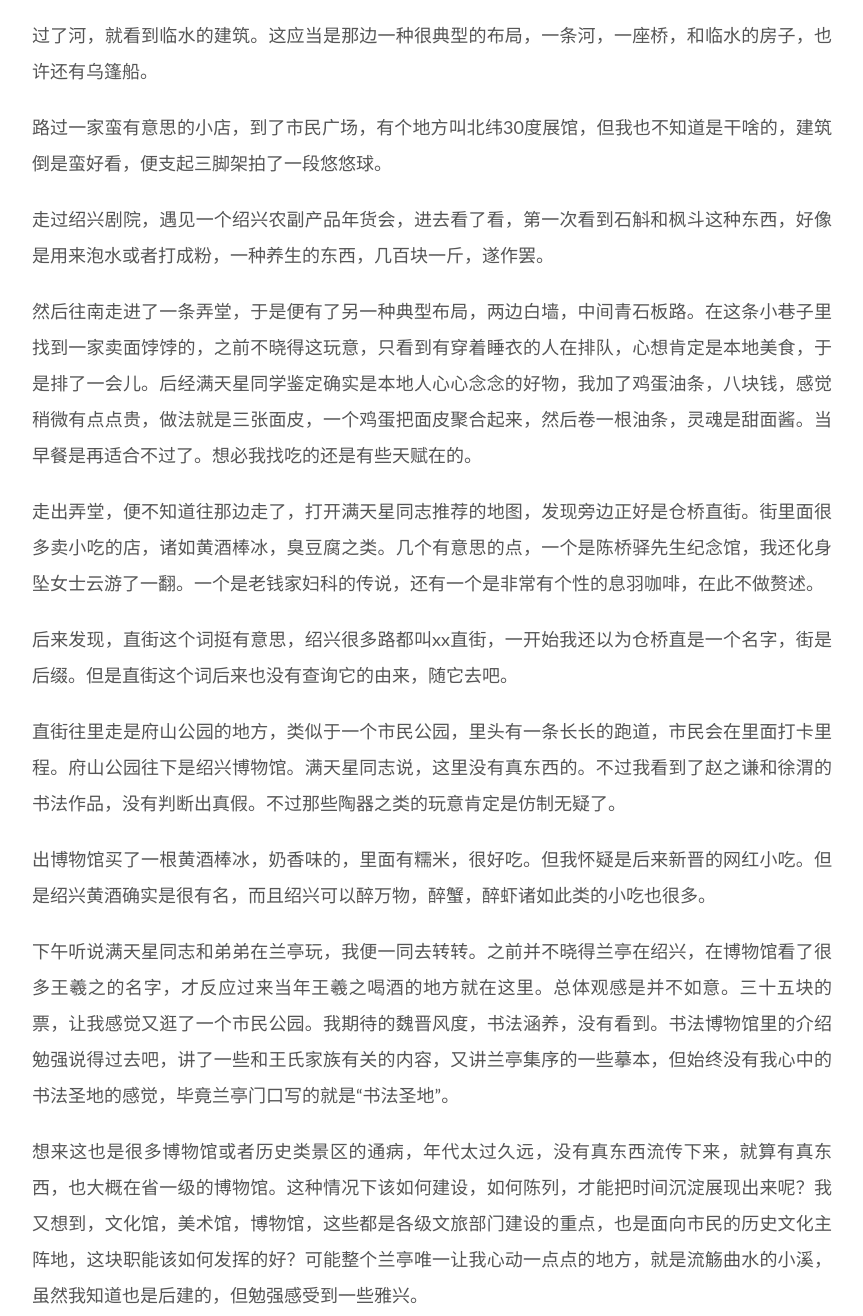
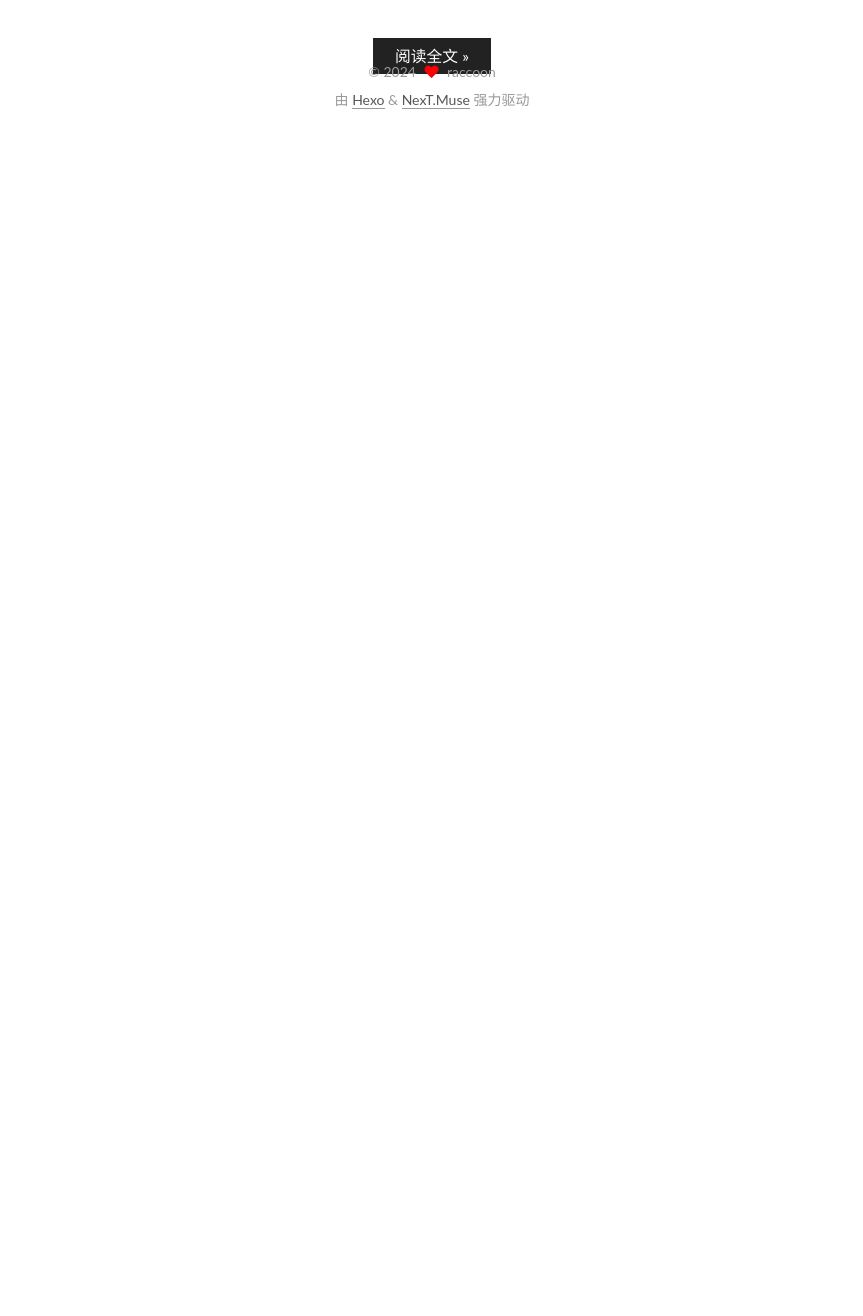
Before and after one commit to Raccoon-njuse/SomeUselessProjects, a plain HTML site: page index.html in a window 1280 px wide. Shown: the part 1459-2775 px from the top of the page, without its empty margins (208-1071 px from the left). After the commit the page ends 1593 px from the top, so only its background shows below. Drawn offline with Linux system fonts and the light colour scheme.

Commit message:
refresh blogs

```diff
--- a/index.html
+++ b/index.html
@@ -229,7 +229,7 @@
               <span class="post-meta-item-text">发表于</span>
 
 
-              <time title="创建时间：2024-01-22 00:22:02 / 修改时间：07:21:11" itemprop="dateCreated datePublished" datetime="2024-01-22T00:22:02+08:00">2024-01-22</time>
+              <time title="创建时间：2024-01-22 00:22:02 / 修改时间：07:22:10" itemprop="dateCreated datePublished" datetime="2024-01-22T00:22:02+08:00">2024-01-22</time>
             </span>
 
 
@@ -252,16 +252,6 @@
 <h2 id="梦里水乡"><a href="#梦里水乡" class="headerlink" title="梦里水乡"></a>梦里水乡</h2><p>来绍兴是应农大满天星同学的邀请。其实也算不上邀请，只是我想趁着悠悠球比赛顺便去绍兴玩玩，满天星同学欣然答应帮我介绍本地好玩的。</p>
 <p>后来悠悠球比赛取消了，但出门的欲望未减，便有了第一站，绍兴。</p>
 <p>早上在绍兴站出站，想着随便走走，沿着前面的路走过了护城河，我以为是进城了，事实上是出了城南。不过一些景点也确实在城南河外边。</p>
-<p>过了河，就看到临水的建筑。这应当是那边一种很典型的布局，一条河，一座桥，和临水的房子，也许还有乌篷船。</p>
-<p>路过一家蛮有意思的小店，到了市民广场，有个地方叫北纬30度展馆，但我也不知道是干啥的，建筑倒是蛮好看，便支起三脚架拍了一段悠悠球。</p>
-<p>走过绍兴剧院，遇见一个绍兴农副产品年货会，进去看了看，第一次看到石斛和枫斗这种东西，好像是用来泡水或者打成粉，一种养生的东西，几百块一斤，遂作罢。</p>
-<p>然后往南走进了一条弄堂，于是便有了另一种典型布局，两边白墙，中间青石板路。在这条小巷子里找到一家卖面饽饽的，之前不晓得这玩意，只看到有穿着睡衣的人在排队，心想肯定是本地美食，于是排了一会儿。后经满天星同学鉴定确实是本地人心心念念的好物，我加了鸡蛋油条，八块钱，感觉稍微有点点贵，做法就是三张面皮，一个鸡蛋把面皮聚合起来，然后卷一根油条，灵魂是甜面酱。当早餐是再适合不过了。想必我找吃的还是有些天赋在的。</p>
-<p>走出弄堂，便不知道往那边走了，打开满天星同志推荐的地图，发现旁边正好是仓桥直街。街里面很多卖小吃的店，诸如黄酒棒冰，臭豆腐之类。几个有意思的点，一个是陈桥驿先生纪念馆，我还化身坠女士云游了一翻。一个是老钱家妇科的传说，还有一个是非常有个性的息羽咖啡，在此不做赘述。</p>
-<p>后来发现，直街这个词挺有意思，绍兴很多路都叫xx直街，一开始我还以为仓桥直是一个名字，街是后缀。但是直街这个词后来也没有查询它的由来，随它去吧。</p>
-<p>直街往里走是府山公园的地方，类似于一个市民公园，里头有一条长长的跑道，市民会在里面打卡里程。府山公园往下是绍兴博物馆。满天星同志说，这里没有真东西的。不过我看到了赵之谦和徐渭的书法作品，没有判断出真假。不过那些陶器之类的玩意肯定是仿制无疑了。</p>
-<p>出博物馆买了一根黄酒棒冰，奶香味的，里面有糯米，很好吃。但我怀疑是后来新晋的网红小吃。但是绍兴黄酒确实是很有名，而且绍兴可以醉万物，醉蟹，醉虾诸如此类的小吃也很多。</p>
-<p>下午听说满天星同志和弟弟在兰亭玩，我便一同去转转。之前并不晓得兰亭在绍兴，在博物馆看了很多王羲之的名字，才反应过来当年王羲之喝酒的地方就在这里。总体观感是并不如意。三十五块的票，让我感觉又逛了一个市民公园。我期待的魏晋风度，书法涵养，没有看到。书法博物馆里的介绍勉强说得过去吧，讲了一些和王氏家族有关的内容，又讲兰亭集序的一些摹本，但始终没有我心中的书法圣地的感觉，毕竟兰亭门口写的就是“书法圣地”。</p>
-<p>想来这也是很多博物馆或者历史类景区的通病，年代太过久远，没有真东西流传下来，就算有真东西，也大概在省一级的博物馆。这种情况下该如何建设，如何陈列，才能把时间沉淀展现出来呢？我又想到，文化馆，美术馆，博物馆，这些都是各级文旅部门建设的重点，也是面向市民的历史文化主阵地，这块职能该如何发挥的好？可能整个兰亭唯一让我心动一点点的地方，就是流觞曲水的小溪，虽然我知道也是后建的，但勉强感受到一些雅兴。</p>
           <!--noindex-->
             <div class="post-button">
               <a class="btn" href="/2024/01/22/%E6%B8%B8%E8%AE%B0/#more" rel="contents">
```
Also changed, not shown: 2024/01/22/游记/index.html (+3 -3 lines).
